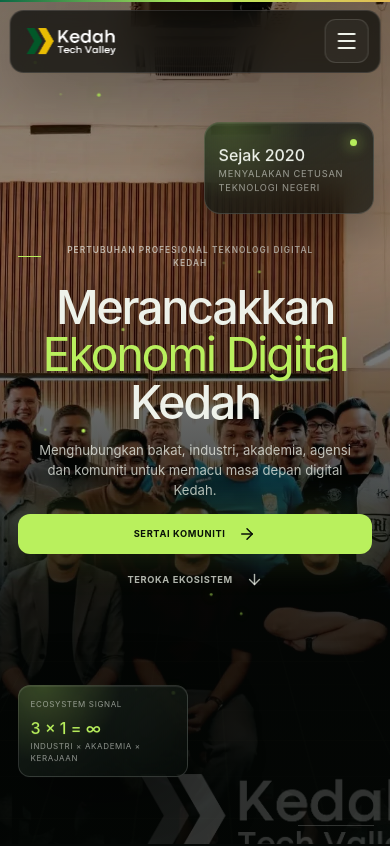
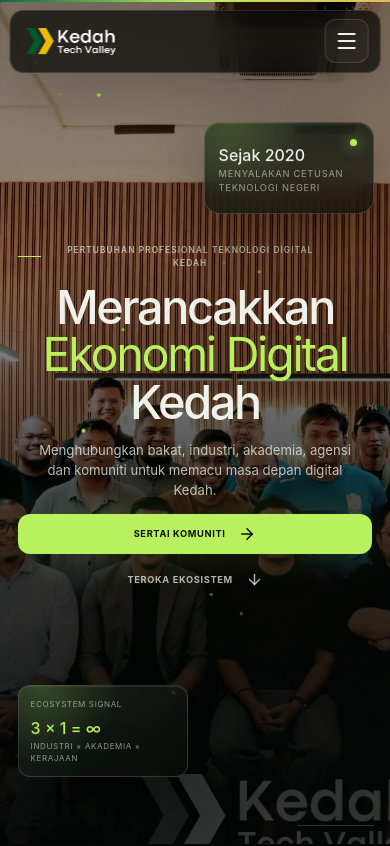
Before and after one commit to taufec/kedah-digital, a Next.js app: page / in a window 390 px wide. Shown: the top 846 px of the page. Built offline with nearby package versions, Linux system fonts and the light colour scheme.

Commit message:
Changes
Co-authored-by: taufec <152962399+taufec@users.noreply.github.com>

```diff
--- a/app/globals.css
+++ b/app/globals.css
@@ -2188,7 +2188,7 @@ em {
   }
 
   .hero-photo {
-    object-position: 55% center;
+    object-position: 45% center;
   }
 
   .hero-shade {
```
